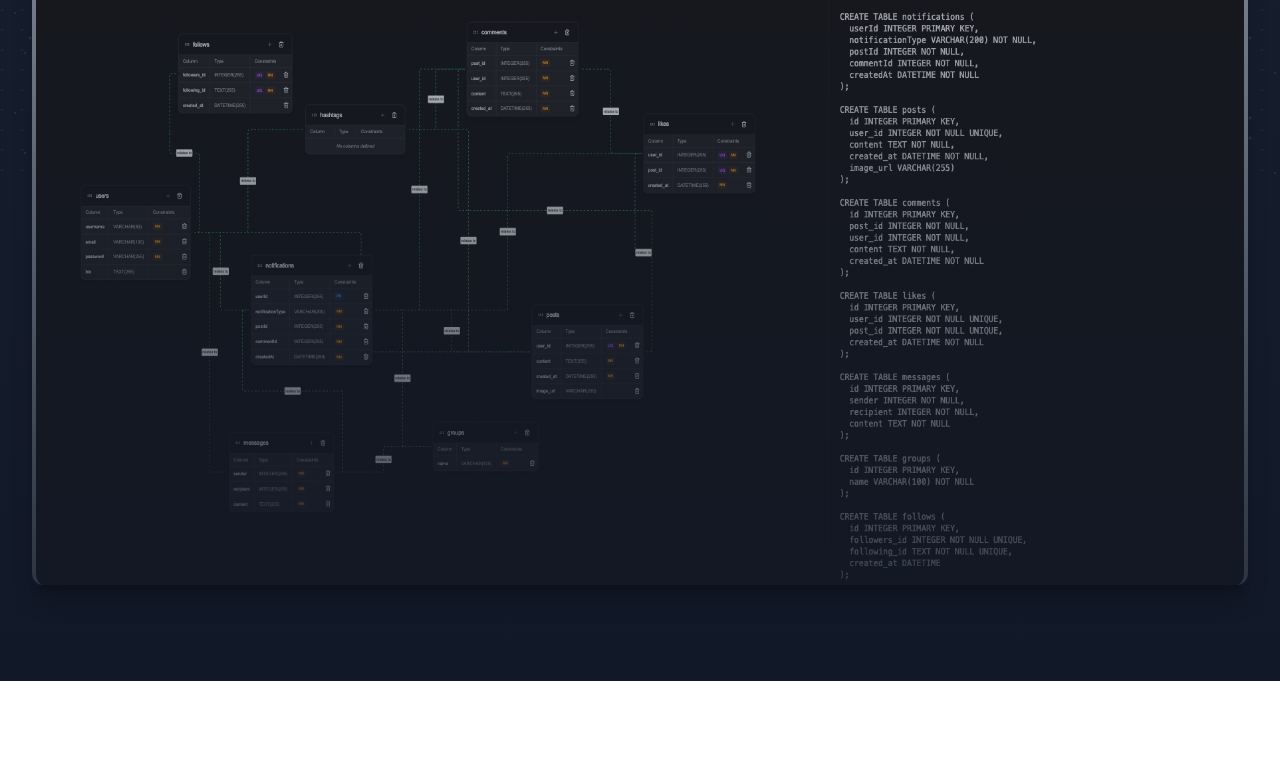
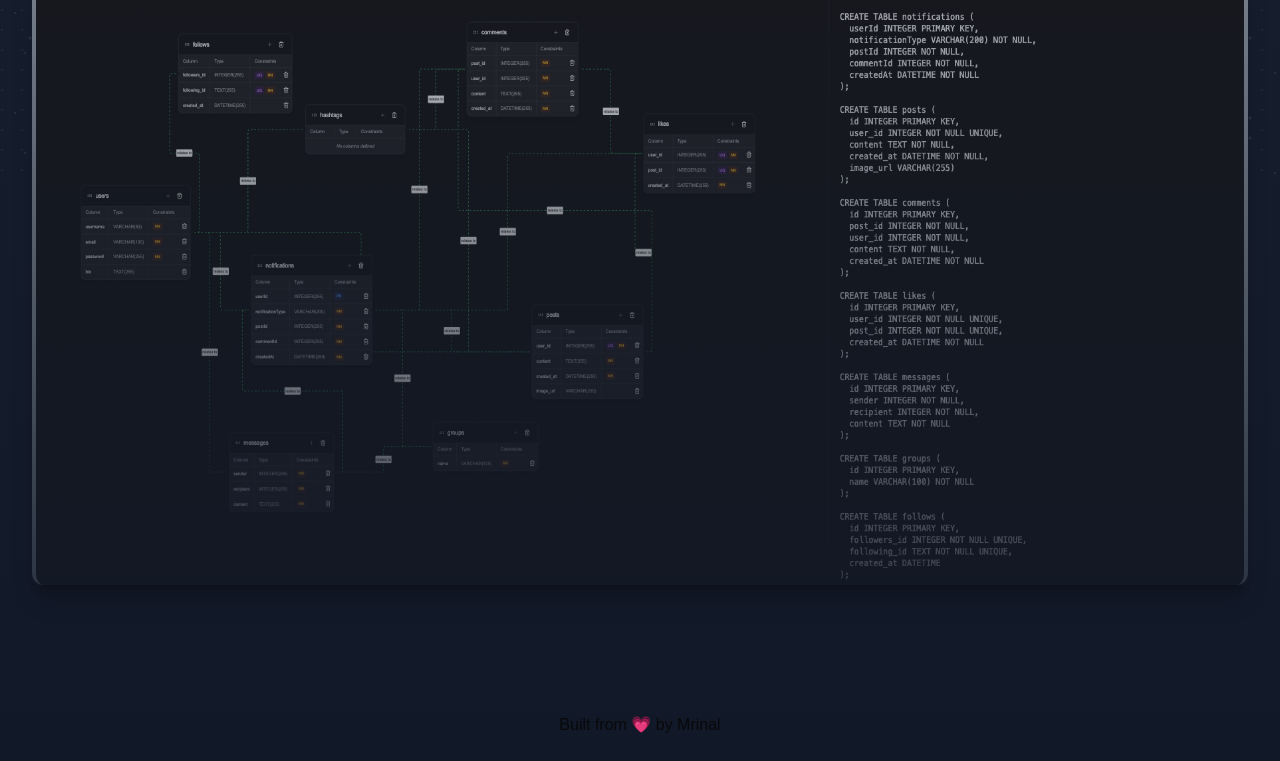
Before and after one commit to mrinalxdev/dbize, a React (Vite) app: page / in a window 1280 px wide. Shown: the part 612-1373 px from the top of the page. Before the commit the page ends 1293 px from the top, so only its background shows below. Built offline with nearby package versions, Linux system fonts and the light colour scheme.

Commit message:
ui : enhanced some and added Links (footer)

```diff
--- a/src/routes/LandingPage.tsx
+++ b/src/routes/LandingPage.tsx
@@ -64,6 +64,8 @@ export default function AntiMetal() {
           <ImagePlaceholder />
         </div>
       </motion.section>
+
+      <div className="mt-8 text-center pb-6">Built from 💗 by Mrinal</div>
     </div>
   );
 }
```
